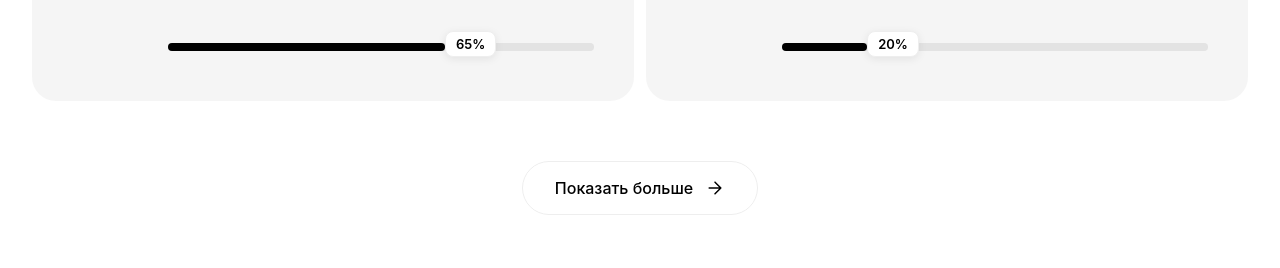
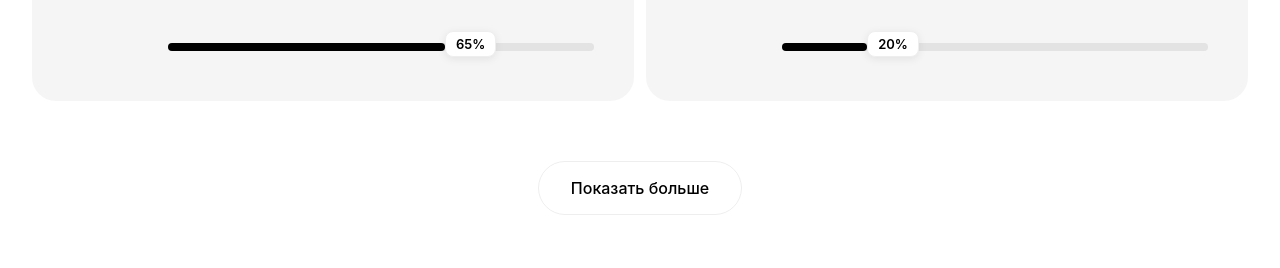
Before and after one commit to Horoshov/my-portfolio, a React (Vite) app: page /about in a window 1280 px wide. Shown: the part 5926-6194 px from the top of the page. Built offline with nearby package versions, Linux system fonts and the light colour scheme.

Commit message:
Remove icons from Show More buttons

```diff
--- a/src/pages/About.jsx
+++ b/src/pages/About.jsx
@@ -423,7 +423,7 @@ const About = () => {
             <div style={{ width: '100%', display: 'flex', justifyContent: 'center', marginTop: '60px' }}>
               <Button
                 variant="secondary"
-                icon={true}
+                icon={false}
                 onClick={(e) => handleToggleSkills(e)}
               >
                 Показать больше
--- a/src/pages/Home.jsx
+++ b/src/pages/Home.jsx
@@ -134,7 +134,7 @@ const Home = () => {
           </ProjectsGrid>
           {visibleCount < allProjects.length && (
             <div style={{ display: 'flex', justifyContent: 'center', marginTop: '40px' }}>
-              <Button onClick={handleShowMore} variant="secondary" icon={true}>
+              <Button onClick={handleShowMore} variant="secondary" icon={false}>
                 Показать больше
               </Button>
             </div>
```
